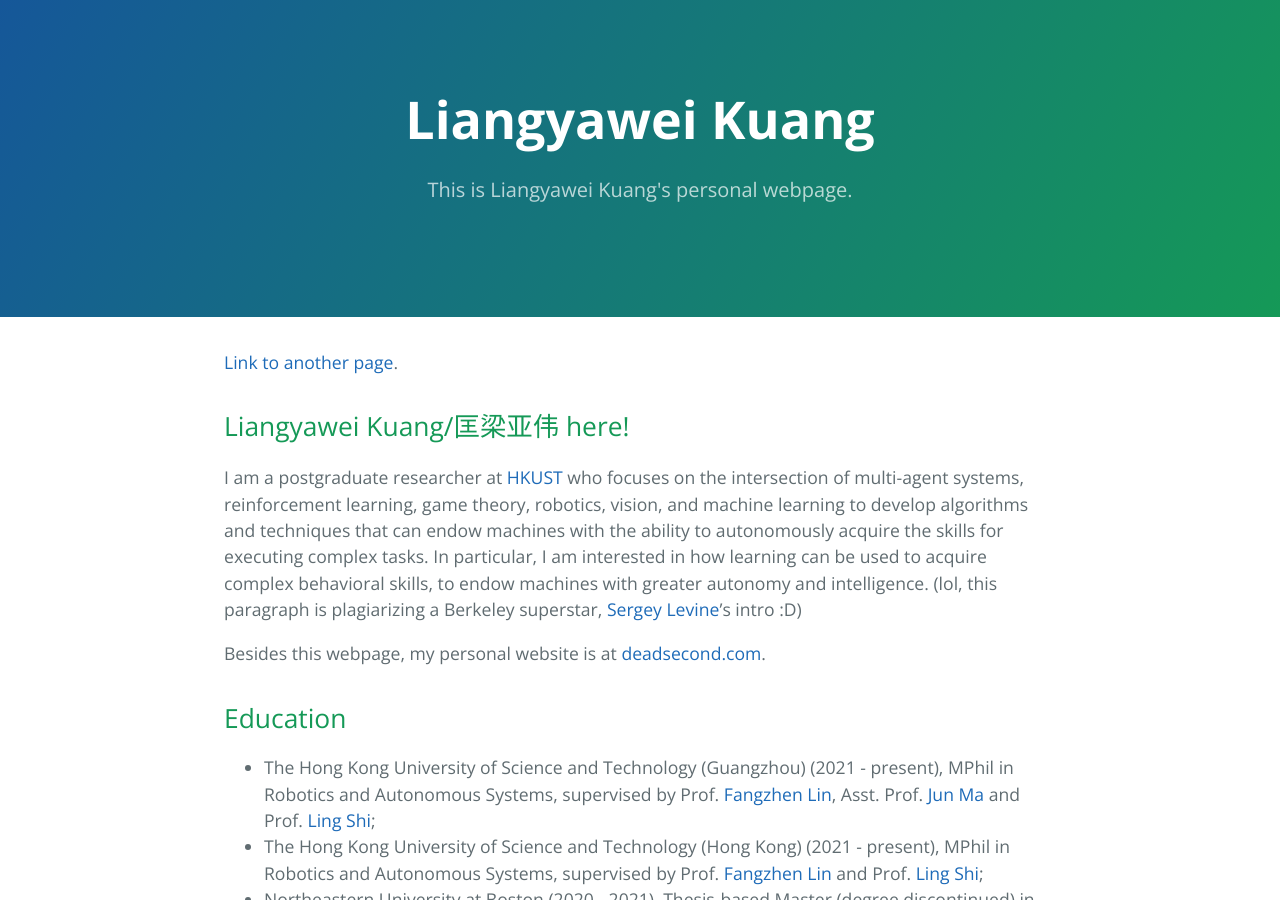
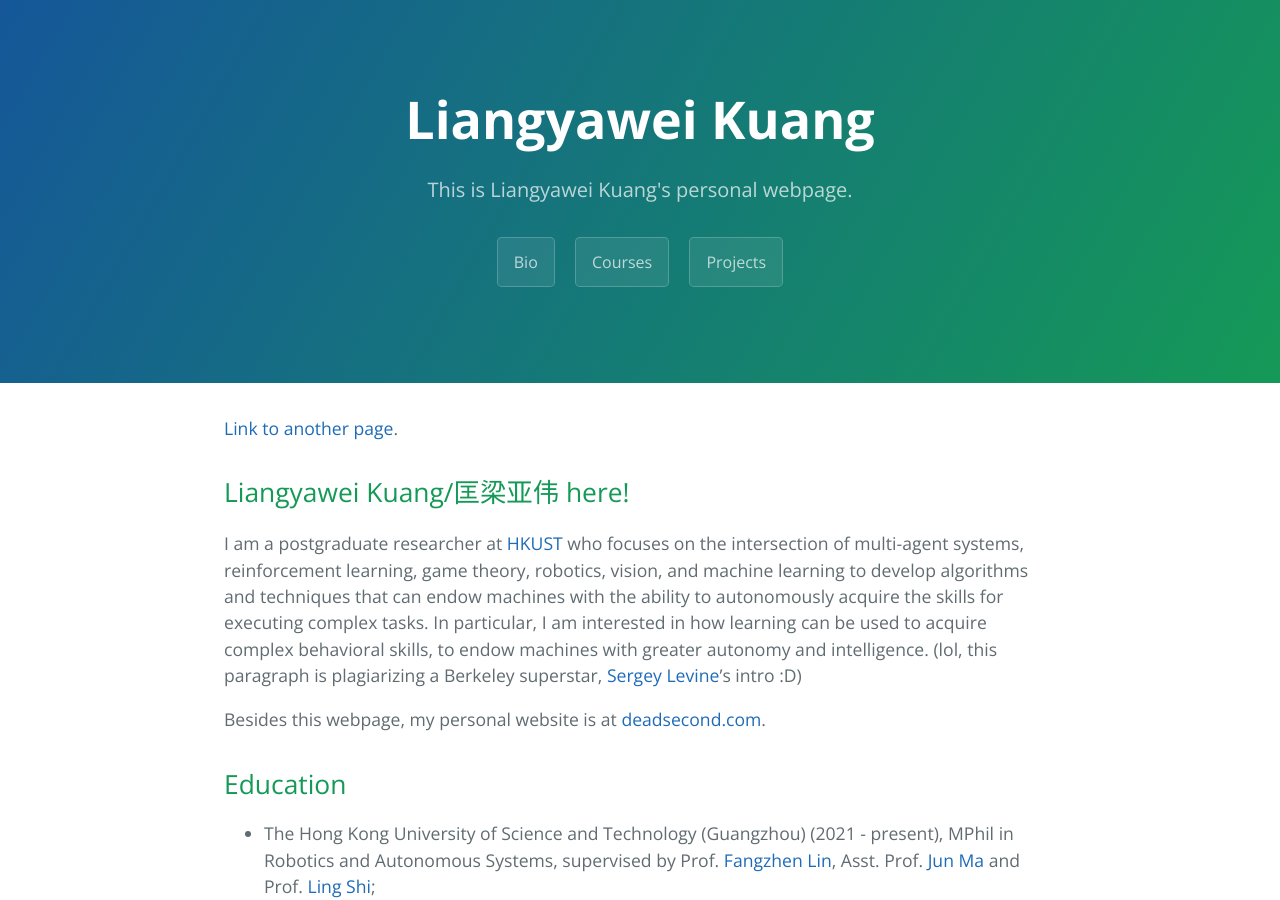
Before and after one commit to klyw1998/LiangyaweiKuang, a Jekyll site: the page built from index.md, in a window 1280 px wide and 900 px high. Built offline with Jekyll 4.4.1, drawn with Linux system fonts in a browser that asks for light colours; our own code applies the rules of GitHub Pages for plain Markdown files.

Commit message:
Update default.html

```diff
--- a/_layouts/default.html
+++ b/_layouts/default.html
@@ -18,6 +18,11 @@
     <header class="page-header" role="banner">
       <h1 class="project-name">{{ page.title | default: site.title | default: site.github.repository_name }}</h1>
       <h2 class="project-tagline">{{ page.description | default: site.description | default: site.github.project_tagline }}</h2>
+
+      <a href="./index.html" class="btn">Bio</a>
+      <a href="./page1.html" class="btn">Courses</a>
+      <a href="./page2.html" class="btn">Projects</a>
+
       {% if site.github.is_project_page %}
         <a href="{{ site.github.repository_url }}" class="btn">View on GitHub</a>
       {% endif %}
```
